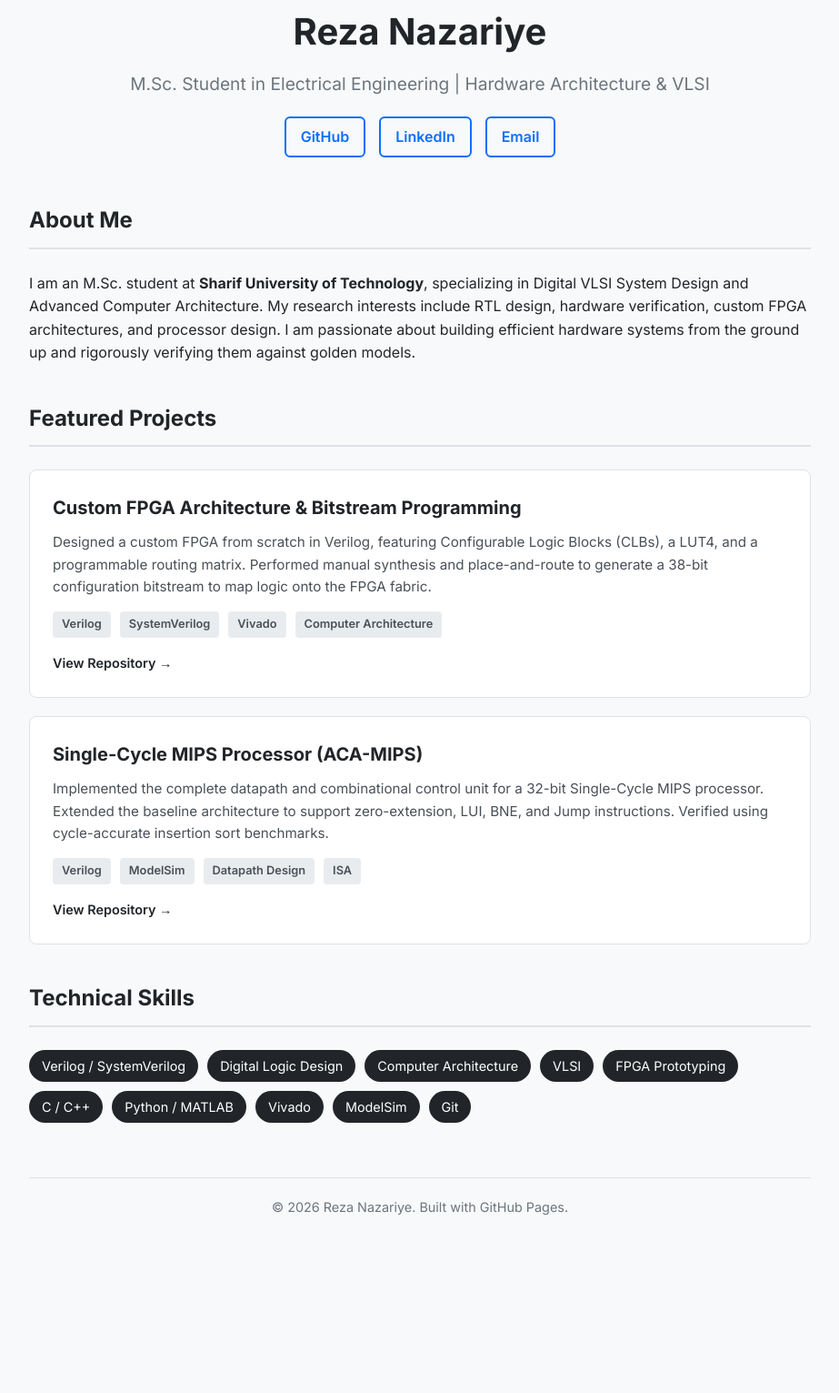
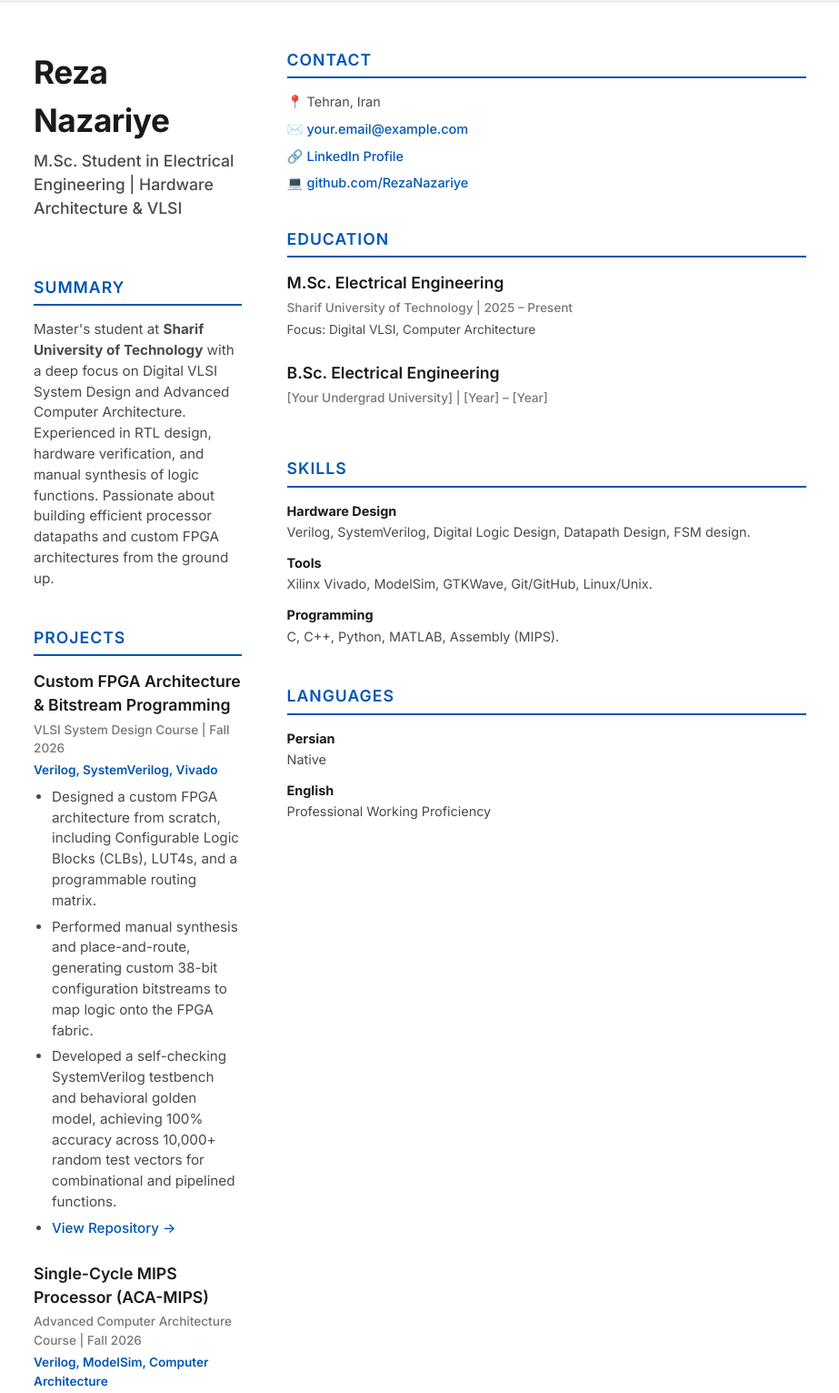
Before and after one commit to RezaNazariye/RezaNazariye.github.io, a plain HTML site: page index.html in a window 1280 px wide. Shown: the part 37-1568 px from the top of the page at 91% size, without its empty margins (178-1101 px from the left). Before the commit the page ends 1415 px from the top, so only its background shows below. Drawn offline with Linux system fonts and the light colour scheme.

Commit message:
Update index.html

```diff
--- a/index.html
+++ b/index.html
@@ -3,15 +3,15 @@
 <head>
     <meta charset="UTF-8">
     <meta name="viewport" content="width=device-width, initial-scale=1.0">
-    <title>Reza Nazariye | Hardware Engineer</title>
-    <link href="https://fonts.googleapis.com/css2?family=Inter:wght@300;400;600;700&display=swap" rel="stylesheet">
+    <title>Reza Nazariye - CV</title>
+    <link href="https://fonts.googleapis.com/css2?family=Inter:wght@400;500;600;700&display=swap" rel="stylesheet">
     <style>
         :root {
-            --bg-color: #f8f9fa;
-            --text-color: #212529;
-            --accent-color: #0d6efd;
-            --card-bg: #ffffff;
-            --border-color: #dee2e6;
+            --primary: #1a1a1a;
+            --secondary: #4a4a4a;
+            --accent: #0056b3;
+            --bg: #ffffff;
+            --border: #e0e0e0;
         }
 
         * {
@@ -21,230 +21,291 @@
         }
 
         body {
-            font-family: 'Inter', sans-serif;
-            background-color: var(--bg-color);
-            color: var(--text-color);
-            line-height: 1.6;
+            font-family: 'Inter', -apple-system, BlinkMacSystemFont, "Segoe UI", Roboto, sans-serif;
+            background-color: #f4f4f5; /* Light gray background for web */
+            color: var(--primary);
+            line-height: 1.5;
+            -webkit-font-smoothing: antialiased;
         }
 
-        .container {
-            max-width: 900px;
-            margin: 0 auto;
-            padding: 40px 20px;
+        /* A4 Paper Container */
+        .cv-container {
+            max-width: 950px;
+            margin: 40px auto;
+            background: var(--bg);
+            padding: 50px;
+            box-shadow: 0 4px 20px rgba(0,0,0,0.08);
+            border-radius: 4px;
+            display: grid;
+            grid-template-columns: 1fr 2.5fr; /* Two-column layout */
+            gap: 50px;
         }
 
-        /* Header Section */
-        header {
-            text-align: center;
-            margin-bottom: 50px;
+        /* Typography */
+        h1 {
+            font-size: 2.2rem;
+            font-weight: 700;
+            margin-bottom: 5px;
+            letter-spacing: -0.5px;
         }
 
-        h1 {
-            font-size: 2.5rem;
-            font-weight: 700;
-            margin-bottom: 10px;
-            color: var(--text-color);
+        h2 {
+            font-size: 1.1rem;
+            text-transform: uppercase;
+            letter-spacing: 1px;
+            font-weight: 600;
+            color: var(--accent);
+            margin-bottom: 15px;
+            border-bottom: 2px solid var(--accent);
+            padding-bottom: 5px;
+        }
+
+        h3 {
+            font-size: 1.1rem;
+            font-weight: 600;
+            margin-bottom: 3px;
         }
 
         .subtitle {
-            font-size: 1.2rem;
-            color: #6c757d;
-            font-weight: 400;
-            margin-bottom: 20px;
+            font-size: 1.1rem;
+            color: var(--secondary);
+            font-weight: 500;
+            margin-bottom: 30px;
         }
 
-        .links {
-            display: flex;
-            justify-content: center;
-            gap: 15px;
-            flex-wrap: wrap;
-        }
-
-        .links a {
-            text-decoration: none;
-            color: var(--accent-color);
-            font-weight: 600;
-            padding: 8px 16px;
-            border: 2px solid var(--accent-color);
-            border-radius: 6px;
-            transition: all 0.3s ease;
-        }
-
-        .links a:hover {
-            background-color: var(--accent-color);
-            color: white;
-        }
-
-        /* Section Titles */
-        h2 {
-            font-size: 1.5rem;
-            border-bottom: 2px solid var(--border-color);
-            padding-bottom: 10px;
-            margin-bottom: 25px;
-            margin-top: 40px;
-        }
-
-        /* Project Cards */
-        .project-card {
-            background-color: var(--card-bg);
-            border: 1px solid var(--border-color);
-            border-radius: 8px;
-            padding: 25px;
-            margin-bottom: 20px;
-            transition: transform 0.2s ease, box-shadow 0.2s ease;
-        }
-
-        .project-card:hover {
-            transform: translateY(-3px);
-            box-shadow: 0 10px 20px rgba(0,0,0,0.05);
-        }
-
-        .project-card h3 {
-            font-size: 1.25rem;
+        p, li {
+            font-size: 0.95rem;
+            color: var(--secondary);
             margin-bottom: 10px;
         }
 
-        .project-card p {
-            color: #495057;
-            margin-bottom: 15px;
-            font-size: 0.95rem;
+        ul {
+            padding-left: 20px;
         }
 
-        .tech-tags {
-            display: flex;
-            gap: 10px;
-            flex-wrap: wrap;
-            margin-bottom: 15px;
+        li {
+            margin-bottom: 6px;
         }
 
-        .tech-tags span {
-            background-color: #e9ecef;
-            color: #495057;
-            font-size: 0.8rem;
-            padding: 4px 10px;
-            border-radius: 4px;
-            font-weight: 600;
+        a {
+            color: var(--accent);
+            text-decoration: none;
+            font-weight: 500;
         }
 
-        .project-link {
-            display: inline-block;
-            text-decoration: none;
-            color: var(--text-color);
-            font-weight: 600;
+        a:hover {
+            text-decoration: underline;
+        }
+
+        /* Layout Sections */
+        .sidebar {
+            display: flex;
+            flex-direction: column;
+            gap: 30px;
+        }
+
+        .main-content {
+            display: flex;
+            flex-direction: column;
+            gap: 30px;
+        }
+
+        /* Specific elements */
+        .contact-info {
+            list-style: none;
+            padding: 0;
+        }
+
+        .contact-info li {
+            margin-bottom: 8px;
             font-size: 0.9rem;
         }
 
-        .project-link:hover {
-            color: var(--accent-color);
+        .education-item, .project-item, .experience-item {
+            margin-bottom: 25px;
         }
 
-        /* Skills Section */
-        .skills-list {
-            display: flex;
-            flex-wrap: wrap;
-            gap: 10px;
+        .date {
+            font-size: 0.85rem;
+            color: #777;
+            font-weight: 500;
+            margin-bottom: 4px;
+            display: block;
         }
 
-        .skills-list span {
-            background-color: #212529;
-            color: white;
-            padding: 6px 14px;
-            border-radius: 20px;
-            font-size: 0.9rem;
-            font-weight: 400;
+        .tech-stack {
+            font-size: 0.85rem;
+            color: var(--accent);
+            font-weight: 600;
+            margin-bottom: 8px;
         }
 
-        /* Footer */
-        footer {
-            text-align: center;
-            margin-top: 60px;
-            padding-top: 20px;
-            border-top: 1px solid var(--border-color);
-            color: #6c757d;
+        .skills-list {
+            list-style: none;
+            padding: 0;
+        }
+
+        .skills-list li {
+            margin-bottom: 12px;
             font-size: 0.9rem;
+        }
+
+        .skills-list strong {
+            display: block;
+            color: var(--primary);
+            margin-bottom: 2px;
+        }
+
+        /* Responsive */
+        @media (max-width: 800px) {
+            .cv-container {
+                grid-template-columns: 1fr;
+                padding: 30px;
+                margin: 10px;
+                gap: 30px;
+            }
+        }
+
+        /* Print Settings for saving as PDF */
+        @media print {
+            body {
+                background-color: white;
+            }
+            .cv-container {
+                box-shadow: none;
+                margin: 0;
+                padding: 0;
+                max-width: 100%;
+            }
+            h2 {
+                color: var(--primary);
+                border-bottom: 2px solid var(--primary);
+            }
+            .tech-stack {
+                color: var(--primary);
+            }
+            a {
+                color: var(--primary);
+                text-decoration: none;
+            }
         }
     </style>
 </head>
 <body>
 
-    <div class="container">
-        <!-- HEADER -->
+    <div class="cv-container">
+
+        <!-- HEADER / MAIN CONTENT (Right Side) -->
+        <div class="main-content">
             <header>
                 <h1>Reza Nazariye</h1>
                 <div class="subtitle">M.Sc. Student in Electrical Engineering | Hardware Architecture & VLSI</div>
-            <div class="links">
-                <a href="https://github.com/RezaNazariye" target="_blank">GitHub</a>
-                <!-- UPDATE THIS LINK -->
-                <a href="https://www.linkedin.com/in/YOUR_LINKEDIN" target="_blank">LinkedIn</a>
-                <!-- UPDATE THIS EMAIL -->
-                <a href="mailto:your.email@example.com">Email</a>
-            </div>
             </header>
 
-        <!-- ABOUT ME -->
             <section>
-            <h2>About Me</h2>
+                <h2>Summary</h2>
                 <p>
-                I am an M.Sc. student at <strong>Sharif University of Technology</strong>, specializing in Digital VLSI System Design and Advanced Computer Architecture. My research interests include RTL design, hardware verification, custom FPGA architectures, and processor design. I am passionate about building efficient hardware systems from the ground up and rigorously verifying them against golden models.
+                    Master's student at <strong>Sharif University of Technology</strong> with a deep focus on Digital VLSI System Design and Advanced Computer Architecture. Experienced in RTL design, hardware verification, and manual synthesis of logic functions. Passionate about building efficient processor datapaths and custom FPGA architectures from the ground up.
                 </p>
             </section>
 
-        <!-- PROJECTS -->
             <section>
-            <h2>Featured Projects</h2>
+                <h2>Projects</h2>
 
-            <!-- Project 1: FPGA -->
-            <div class="project-card">
+                <!-- Project 1 -->
+                <div class="project-item">
                     <h3>Custom FPGA Architecture & Bitstream Programming</h3>
-                <p>
-                    Designed a custom FPGA from scratch in Verilog, featuring Configurable Logic Blocks (CLBs), a LUT4, and a programmable routing matrix. Performed manual synthesis and place-and-route to generate a 38-bit configuration bitstream to map logic onto the FPGA fabric.
-                </p>
-                <div class="tech-tags">
-                    <span>Verilog</span>
-                    <span>SystemVerilog</span>
-                    <span>Vivado</span>
-                    <span>Computer Architecture</span>
-                </div>
-                <a href="https://github.com/RezaNazariye/VLSI_course_custom-fpga-architecture" class="project-link" target="_blank">View Repository &rarr;</a>
+                    <span class="date">VLSI System Design Course | Fall 2026</span>
+                    <div class="tech-stack">Verilog, SystemVerilog, Vivado</div>
+                    <ul>
+                        <li>Designed a custom FPGA architecture from scratch, including Configurable Logic Blocks (CLBs), LUT4s, and a programmable routing matrix.</li>
+                        <li>Performed manual synthesis and place-and-route, generating custom 38-bit configuration bitstreams to map logic onto the FPGA fabric.</li>
+                        <li>Developed a self-checking SystemVerilog testbench and behavioral golden model, achieving 100% accuracy across 10,000+ random test vectors for combinational and pipelined functions.</li>
+                        <li><a href="https://github.com/RezaNazariye/VLSI_course_custom-fpga-architecture" target="_blank">View Repository &rarr;</a></li>
+                    </ul>
                 </div>
 
-            <!-- Project 2: MIPS -->
-            <div class="project-card">
+                <!-- Project 2 -->
+                <div class="project-item">
                     <h3>Single-Cycle MIPS Processor (ACA-MIPS)</h3>
-                <p>
-                    Implemented the complete datapath and combinational control unit for a 32-bit Single-Cycle MIPS processor. Extended the baseline architecture to support zero-extension, LUI, BNE, and Jump instructions. Verified using cycle-accurate insertion sort benchmarks.
-                </p>
-                <div class="tech-tags">
-                    <span>Verilog</span>
-                    <span>ModelSim</span>
-                    <span>Datapath Design</span>
-                    <span>ISA</span>
-                </div>
-                <a href="https://github.com/RezaNazariye/AdvancedComputerArchitecture_Single-Cycle_MIPS_Processor" class="project-link" target="_blank">View Repository &rarr;</a>
+                    <span class="date">Advanced Computer Architecture Course | Fall 2026</span>
+                    <div class="tech-stack">Verilog, ModelSim, Computer Architecture</div>
+                    <ul>
+                        <li>Designed the core datapath and fully combinational Control Unit for a 32-bit Single-Cycle MIPS processor.</li>
+                        <li>Extended baseline architecture to support Zero-Extension, LUI (Load Upper Immediate), BNE, and Jump instructions by modifying the control logic and adding custom multiplexing routes.</li>
+                        <li>Modified the provided basic testbench to successfully verify the newly implemented LUI instruction.</li>
+                        <li>Verified processor functionality using a cycle-accurate insertion sort benchmark, achieving exact expected simulation timing (258,400 ns).</li>
+                        <li><a href="https://github.com/RezaNazariye/AdvancedComputerArchitecture_Single-Cycle_MIPS_Processor" target="_blank">View Repository &rarr;</a></li>
+                    </ul>
                 </div>
             </section>
 
-        <!-- SKILLS -->
+            <!-- OPTIONAL: Experience / Research -->
             <section>
-            <h2>Technical Skills</h2>
-            <div class="skills-list">
-                <span>Verilog / SystemVerilog</span>
-                <span>Digital Logic Design</span>
-                <span>Computer Architecture</span>
-                <span>VLSI</span>
-                <span>FPGA Prototyping</span>
-                <span>C / C++</span>
-                <span>Python / MATLAB</span>
-                <span>Vivado</span>
-                <span>ModelSim</span>
-                <span>Git</span>
+                <h2>Experience</h2>
+                <div class="experience-item">
+                    <h3>[Your Job Title or Research Role, e.g., Research Assistant]</h3>
+                    <span class="date">[Month, Year] – Present</span>
+                    <p>[Brief 1-2 sentence description of what you do or did. If you don't have this yet, you can delete this entire section until you do.]</p>
                 </div>
             </section>
 
-        <!-- FOOTER -->
-        <footer>
-            &copy; 2026 Reza Nazariye. Built with GitHub Pages.
-        </footer>
+        </div>
+
+        <!-- SIDEBAR (Left Side) -->
+        <div class="sidebar">
+
+            <section>
+                <h2>Contact</h2>
+                <ul class="contact-info">
+                    <!-- UPDATE THESE -->
+                    <li>📍 Tehran, Iran</li>
+                    <li>✉️ <a href="mailto:your.email@example.com">your.email@example.com</a></li>
+                    <li>🔗 <a href="https://linkedin.com/in/YOUR_LINKEDIN" target="_blank">LinkedIn Profile</a></li>
+                    <li>💻 <a href="https://github.com/RezaNazariye" target="_blank">github.com/RezaNazariye</a></li>
+                </ul>
+            </section>
+
+            <section>
+                <h2>Education</h2>
+                <div class="education-item">
+                    <h3>M.Sc. Electrical Engineering</h3>
+                    <span class="date">Sharif University of Technology | 2025 – Present</span>
+                    <p style="font-size: 0.85rem;">Focus: Digital VLSI, Computer Architecture</p>
+                </div>
+                <div class="education-item">
+                    <h3>B.Sc. Electrical Engineering</h3>
+                    <span class="date">[Your Undergrad University] | [Year] – [Year]</span>
+                </div>
+            </section>
+
+            <section>
+                <h2>Skills</h2>
+                <ul class="skills-list">
+                    <li>
+                        <strong>Hardware Design</strong>
+                        Verilog, SystemVerilog, Digital Logic Design, Datapath Design, FSM design.
+                    </li>
+                    <li>
+                        <strong>Tools</strong>
+                        Xilinx Vivado, ModelSim, GTKWave, Git/GitHub, Linux/Unix.
+                    </li>
+                    <li>
+                        <strong>Programming</strong>
+                        C, C++, Python, MATLAB, Assembly (MIPS).
+                    </li>
+                </ul>
+            </section>
+
+            <section>
+                <h2>Languages</h2>
+                <ul class="skills-list">
+                    <li><strong>Persian</strong> Native</li>
+                    <li><strong>English</strong> Professional Working Proficiency</li>
+                </ul>
+            </section>
+
+        </div>
     </div>
 
 </body>
```
Lines whose indentation alone changed are shown as unchanged.
